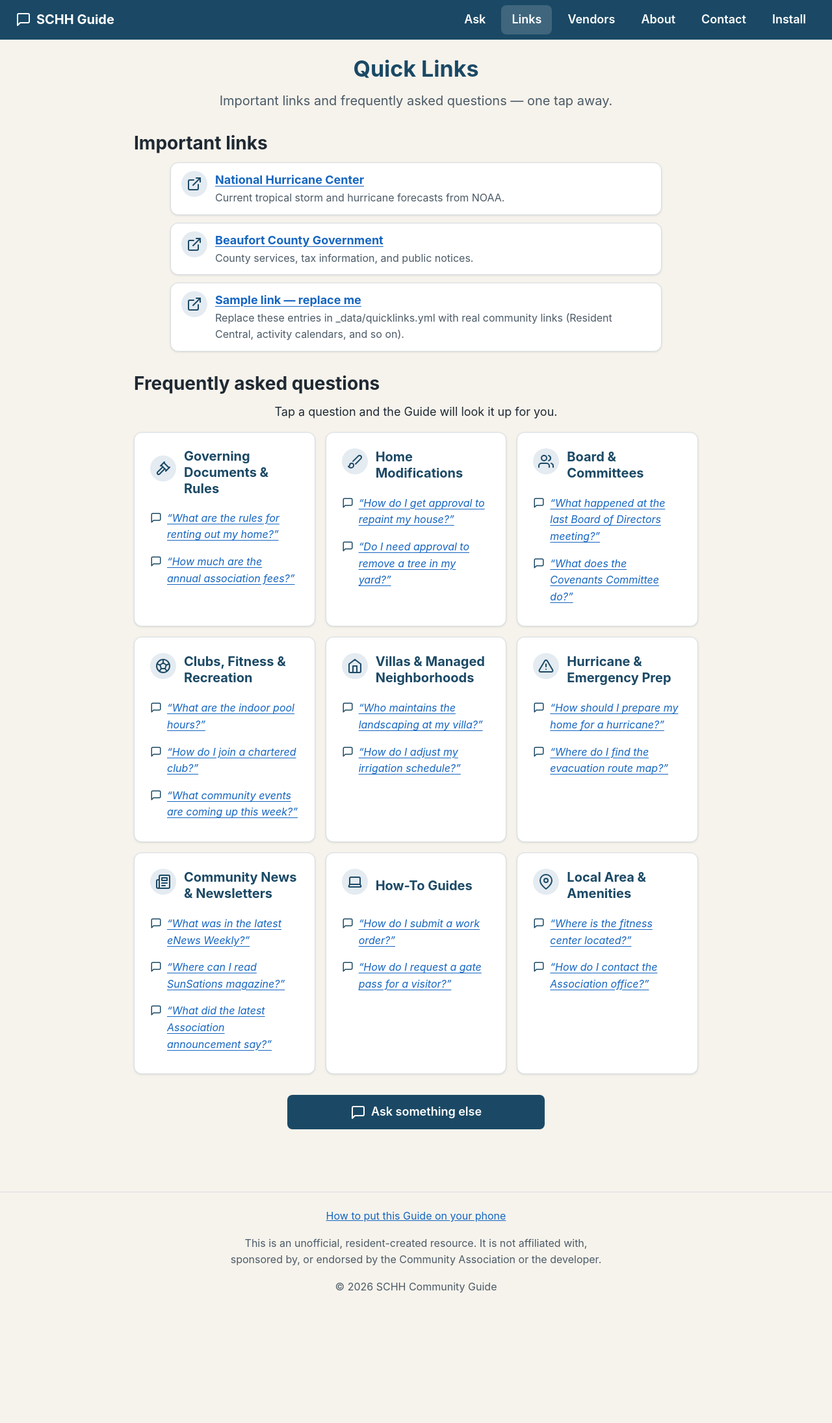
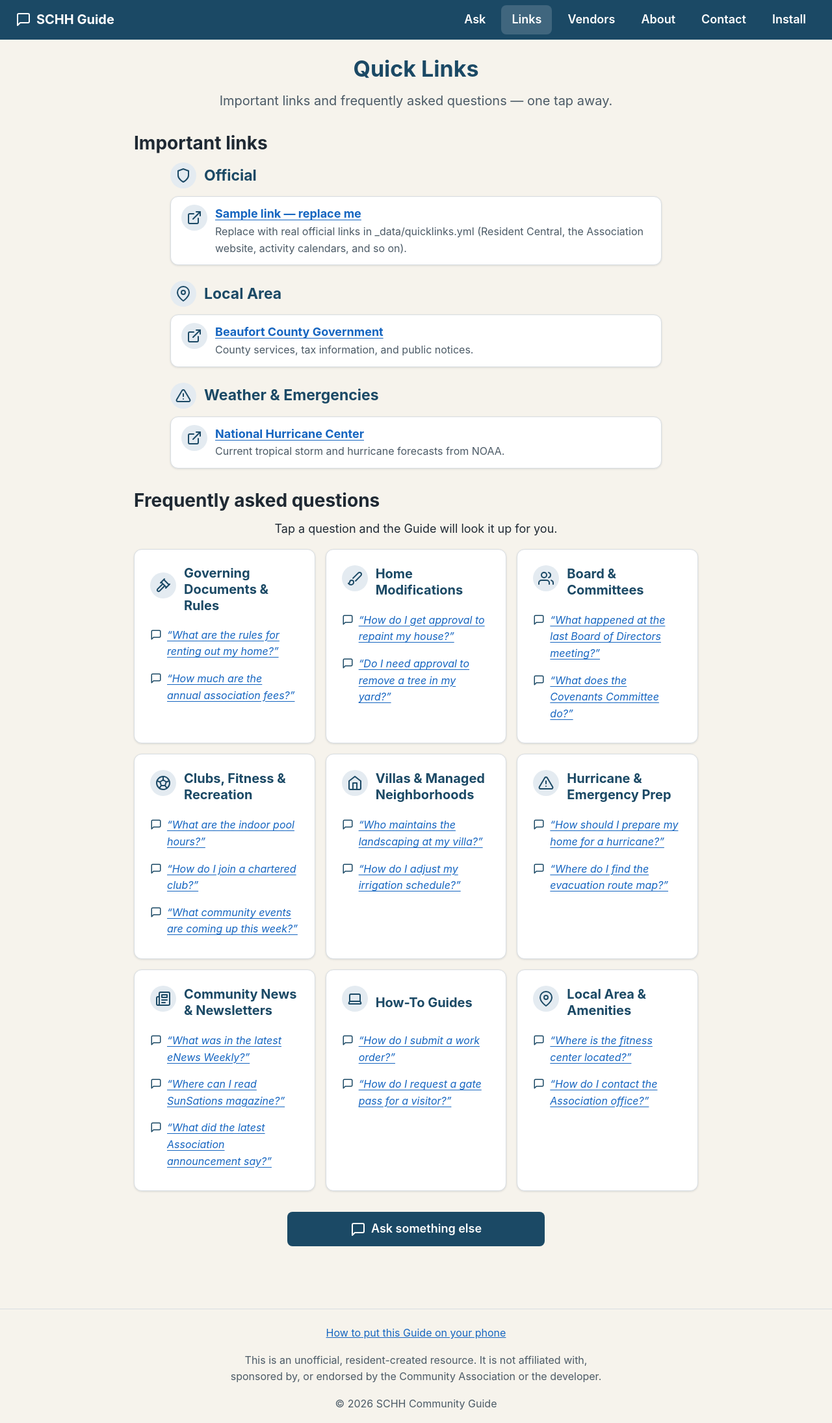
Before and after one commit to rsnyder/schh-info, a Jekyll site: the page built from links/index.html, in a window 1280 px wide. Shown: the whole page at 65% size. Built offline with Jekyll 4.4.1, drawn with Linux system fonts in a browser that asks for light colours.

Commit message:
Group Quick Links into categories: Official, Local Area, Weather & Emergencies
quicklinks.yml becomes a list of {category, icon, links}; categories
and links render in file order with icon-badged headings.

Co-Authored-By: Claude Fable 5 <noreply@anthropic.com>

```diff
--- a/_data/quicklinks.yml
+++ b/_data/quicklinks.yml
@@ -1,19 +1,31 @@
-# Quick Links page: the "Important links" list, in display order.
-# Fields: title, url, description (optional). Opened in a new tab.
+# Quick Links page: the "Important links" section, grouped by category.
+# Categories and links render in file order.
 #
-# The FAQ section of the page comes from _data/features.yml (questions
-# grouped by topic). Entries below marked "Sample" are placeholders —
-# replace and reorder freely; the list renders in this order.
+# Each category:
+#   category: display name
+#   icon:     name from _includes/icon.html
+#   links:    list of {title, url, description (optional)} — open in a new tab
+#
+# The FAQ section of the page comes from _data/features.yml. Entries
+# marked "Sample" are placeholders — replace them with real links.
 
-links:
-  - title: "National Hurricane Center"
-    url: "https://www.nhc.noaa.gov"
-    description: "Current tropical storm and hurricane forecasts from NOAA."
+- category: "Official"
+  icon: shield
+  links:
+    - title: "Sample link — replace me"
+      url: "https://example.com"
+      description: "Replace with real official links in _data/quicklinks.yml (Resident Central, the Association website, activity calendars, and so on)."
 
-  - title: "Beaufort County Government"
-    url: "https://www.beaufortcountysc.gov"
-    description: "County services, tax information, and public notices."
+- category: "Local Area"
+  icon: map-marker
+  links:
+    - title: "Beaufort County Government"
+      url: "https://www.beaufortcountysc.gov"
+      description: "County services, tax information, and public notices."
 
-  - title: "Sample link — replace me"
-    url: "https://example.com"
-    description: "Replace these entries in _data/quicklinks.yml with real community links (Resident Central, activity calendars, and so on)."
+- category: "Weather & Emergencies"
+  icon: exclamation-triangle
+  links:
+    - title: "National Hurricane Center"
+      url: "https://www.nhc.noaa.gov"
+      description: "Current tropical storm and hurricane forecasts from NOAA."
--- a/css/app.css
+++ b/css/app.css
@@ -287,7 +287,15 @@ img, svg { max-width: 100%; }
 .faq-card h3 .icon-badge { flex: none; width: 40px; height: 40px; }
 .faq-card .card-questions { margin-top: var(--space-2); padding-top: 0; border-top: 0; }
 
-.link-list { list-style: none; margin: 0; padding: 0; max-width: 42em; margin-inline: auto; }
+.link-group { max-width: 42em; margin-inline: auto; }
+.link-group + .link-group { margin-top: var(--space-5); }
+.link-group h3 {
+  display: flex; align-items: center; gap: var(--space-3);
+  color: var(--color-primary);
+}
+.link-group h3 .icon-badge { flex: none; width: 40px; height: 40px; }
+
+.link-list { list-style: none; margin: 0; padding: 0; }
 .link-list li + li { margin-top: var(--space-3); }
 .link-list a {
   display: flex; align-items: flex-start; gap: var(--space-3);
--- a/links/index.html
+++ b/links/index.html
@@ -13,8 +13,14 @@ description: "Important community links and frequently asked questions — one t
 
     <section class="section-block">
         <h2>Important links</h2>
+        {% for group in site.data.quicklinks %}
+        <div class="link-group">
+            <h3>
+                <span class="icon-badge">{% include icon.html name=group.icon %}</span>
+                <span>{{ group.category }}</span>
+            </h3>
             <ul class="link-list">
-            {% for link in site.data.quicklinks.links %}
+                {% for link in group.links %}
                 <li>
                     <a href="{{ link.url }}" target="_blank" rel="noopener">
                         <span class="icon-badge">{% include icon.html name="external-link" %}</span>
@@ -26,6 +32,8 @@ description: "Important community links and frequently asked questions — one t
                 </li>
                 {% endfor %}
             </ul>
+        </div>
+        {% endfor %}
     </section>
 
     <section class="section-block">
```
Lines whose indentation alone changed are shown as unchanged.
